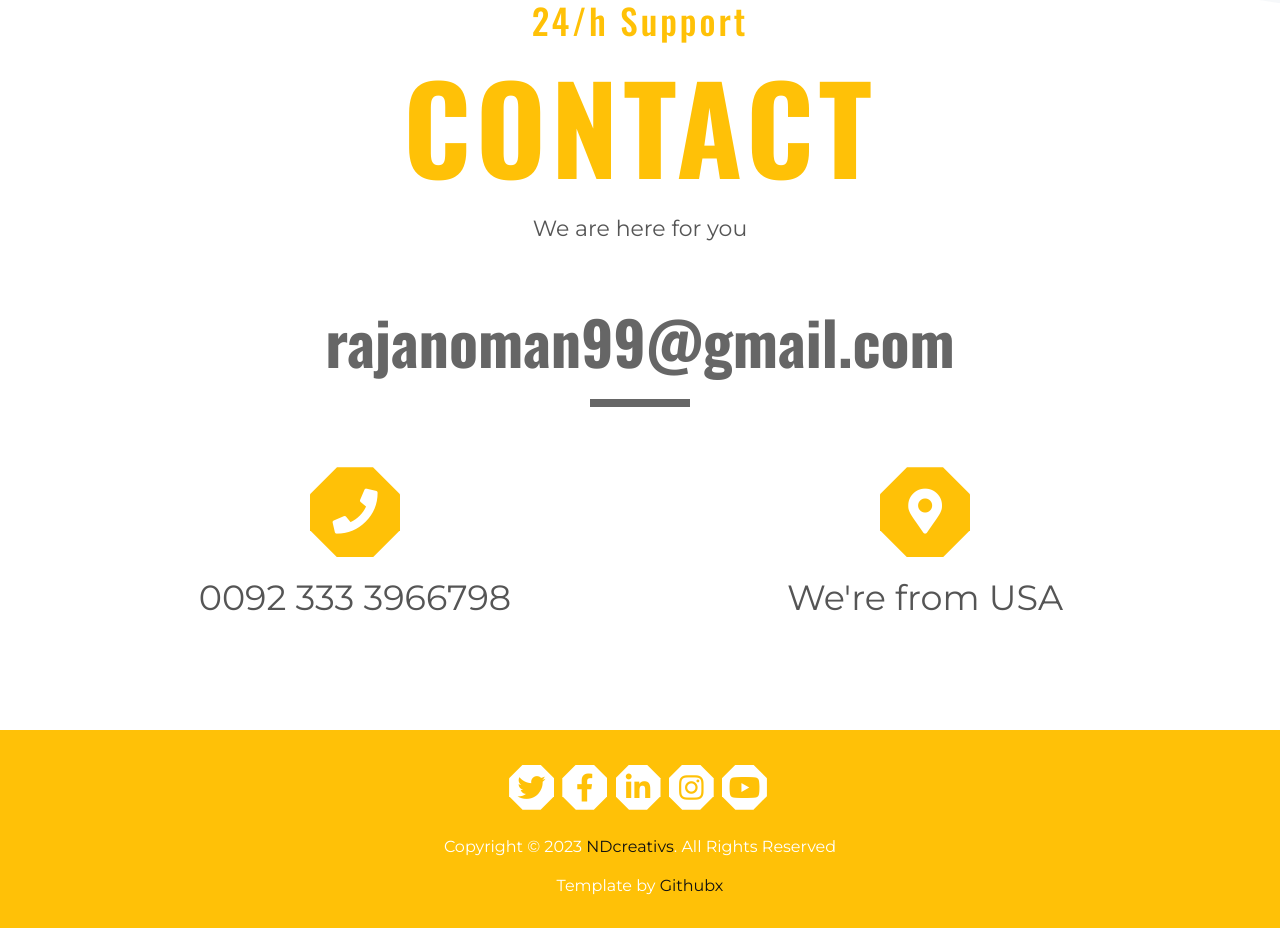
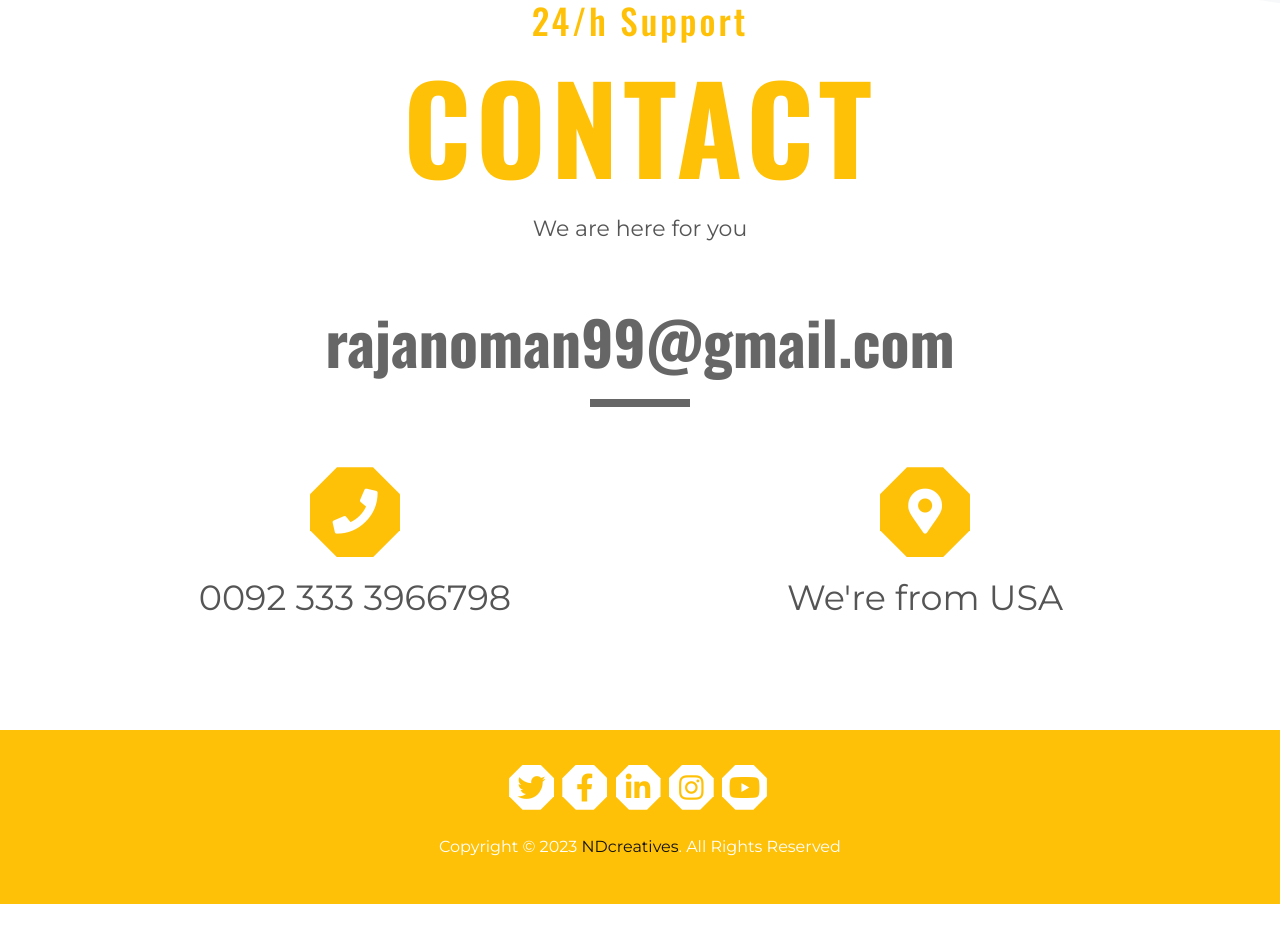
Before and after one commit to NDcreatives/NDcreatives.Github.io, a plain HTML site: page index.html in a window 1280 px wide. Shown: the part 6029-6957 px from the top of the page. After the commit the page ends 6933 px from the top, so only its background shows below. Drawn offline with nearby package versions, Linux system fonts and the light colour scheme.

Commit message:
Update index.html

```diff
--- a/index.html
+++ b/index.html
@@ -414,10 +414,9 @@
                         <a href="https://www.youtube.com/channel/UCdFkbGU5AdO-FUlAQrjG1Yw"><i class="fab fa-youtube"></i></a>
                     </div>
                     <div class="col-md-12 copyright">
-                        Copyright &copy; 2023 <a href="https://htmlcodex.com">NDcreativs</a>. All Rights Reserved
+                        Copyright &copy; 2023 <a href="https://htmlcodex.com">NDcreatives</a>. All Rights Reserved
                     </div>
                     <div class="col-md-12 credit">
-                        Template by <a href="https://htmlcodex.com">Githubx</a>
                     </div>
                 </div>
             </div>
```
